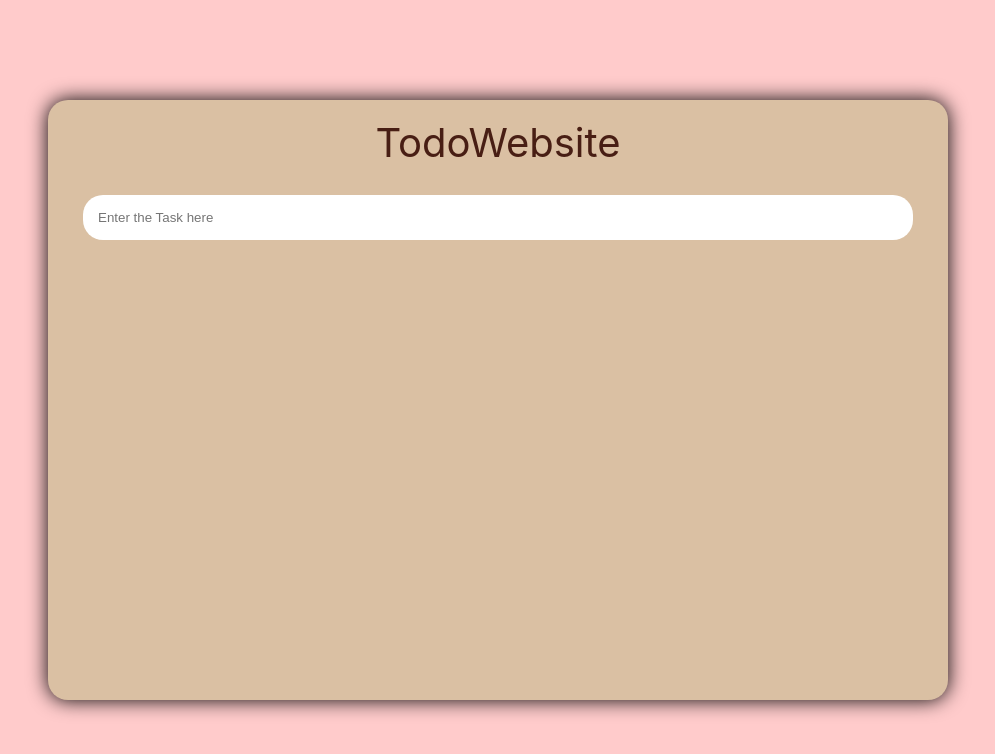
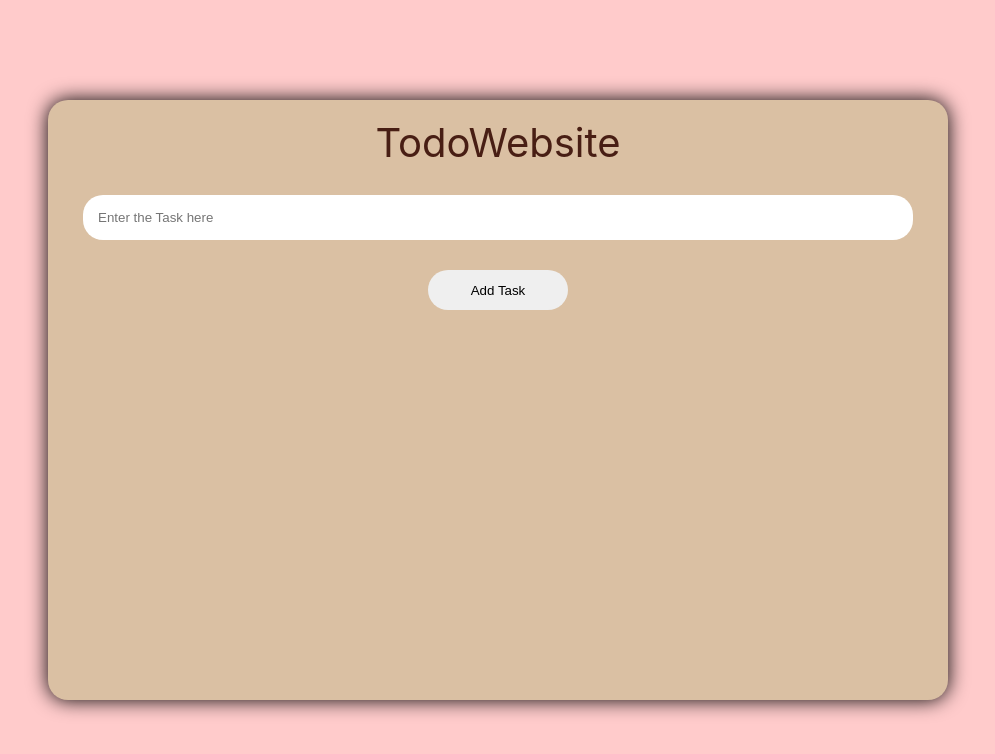
Before and after one commit to sandeepsreekumar4067/TodoWebsite, a React (Create React App) app: page / in a window 1280 px wide. Shown: the top 754 px of the page, without its empty margins (142-1137 px from the left). Built offline with nearby package versions, Linux system fonts and the light colour scheme.

Commit message:
added input button

```diff
--- a/src/components/homepage.js
+++ b/src/components/homepage.js
@@ -8,7 +8,9 @@ const Home = () => {
                 <div className="taskInput">
                     <input type="text" placeholder='Enter the Task here' />
                 </div>
-
+                <div className="inputButton">
+                    <input type="button" value="Add Task"/>
+                </div>
             </div>
         </div>
      );
--- a/src/style/home.css
+++ b/src/style/home.css
@@ -24,10 +24,20 @@ body{
 .taskInput{
     padding: 10px;
 }
-input{
+.taskInput input{
     padding: 15px;
     width: 800px;
     height: 15px;
     border-radius: 20px;
     border: none;
 }
+.inputButton{
+    padding: 20px;
+}
+.inputButton input{
+    width: 140px;
+    height: 40px;
+    padding: 10px;
+    border-radius: 20px;
+    border: none;
+}
```
